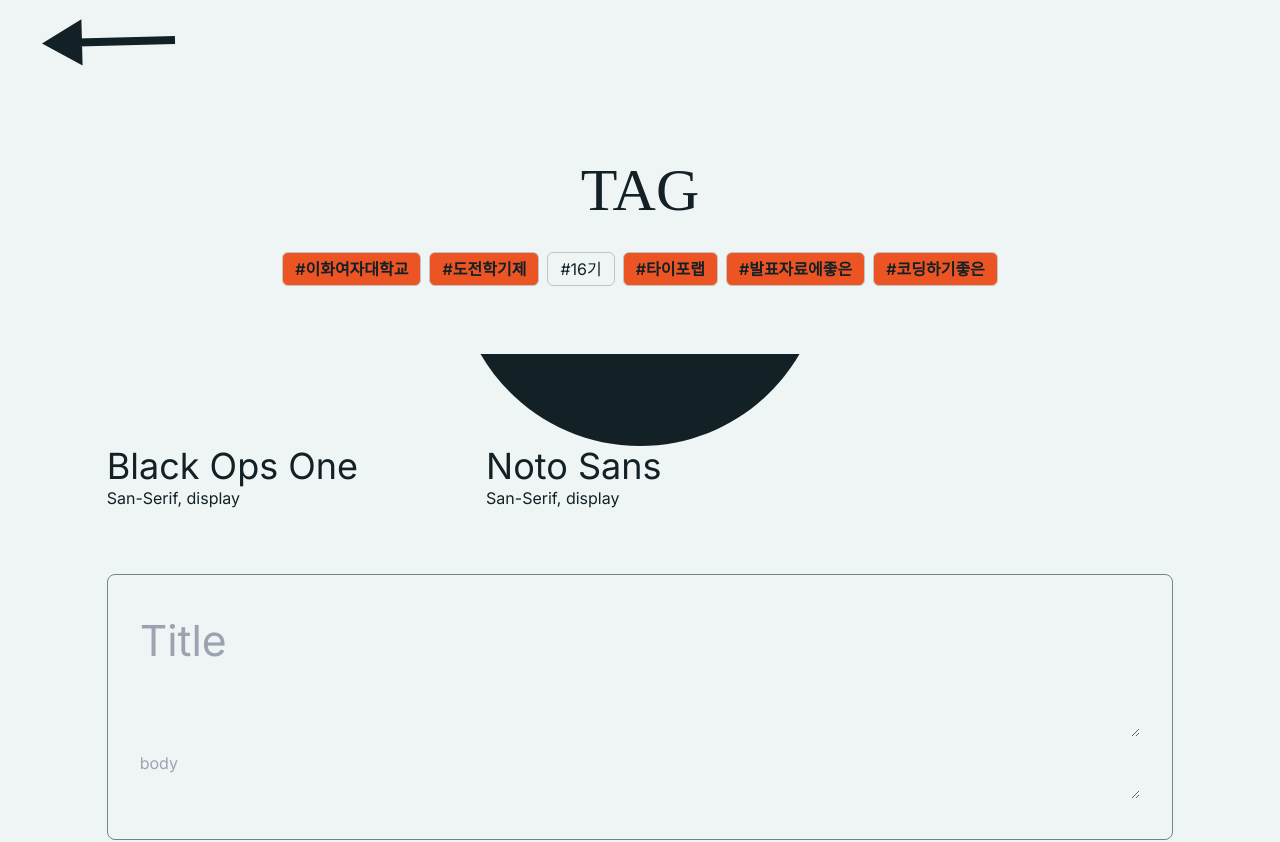
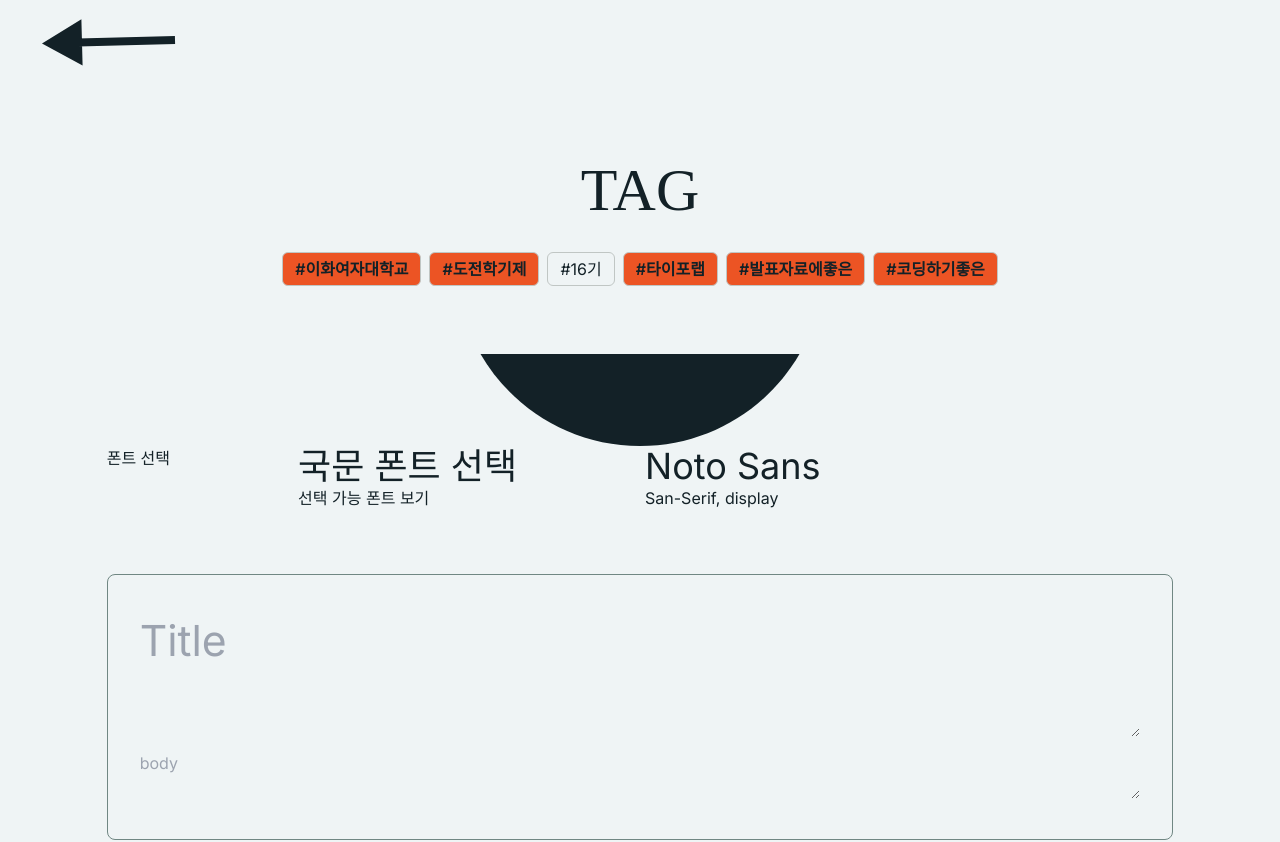
Before and after one commit to wrryu09/TYPOLAB, a Next.js app in the folder typolab/: page /pair in a window 1280 px wide. Shown: the top 842 px of the page. Built offline with nearby package versions, Linux system fonts and the light colour scheme; a web font is replaced by a local one.

Commit message:
✨ 국문 폰트명 리스트 받아오기

```diff
--- a/typolab/src/app/pair/page.tsx
+++ b/typolab/src/app/pair/page.tsx
@@ -8,6 +8,7 @@ import { CheckIco, HatIco, PlusIco } from "../../../public/svgs";
 import FontCard from "@/components/FontCard";
 import FontSetting from "@/containers/search/FontSetting";
 import putFontSetToBox from "@/services/putFontSetToBox";
+import { getKoreanFontList } from "@/services/getKoreanFontList";
 
 type Props = {};
 
@@ -42,6 +43,10 @@ const Pair = (props: Props) => {
     setTagList(tagArr);
   }
 
+  const [koreanFont, setKoreanFont] = useState("none");
+  const [showKoreanFontList, setShowKoreanFontList] = useState(false);
+  const [koreanFontList, setKoreanFontList] = useState([]);
+
   // Is fontSet in box
   const [firstInBox, setFirstInBox] = useState(false);
   const [scndInBox, setScndInBox] = useState(false);
@@ -65,6 +70,20 @@ const Pair = (props: Props) => {
       textareaRef.current.style.height = "0px";
       const scrollHeight = textareaRef.current.scrollHeight;
       textareaRef.current.style.height = scrollHeight + "px";
+    }
+  };
+
+  // koreanFontList가 없을 때만 서버에 국문폰트명리스트요청
+  const saveKoreanFontList = () => {
+    if (koreanFontList.length === 0) {
+      console.log("get korean font list");
+      getKoreanFontList()
+        .then((res) => {
+          setKoreanFontList(res);
+        })
+        .catch((err) => {
+          console.log(err);
+        });
     }
   };
 
@@ -110,11 +129,31 @@ const Pair = (props: Props) => {
 
         {/* font section */}
         <div className="flex self-start gap-32 mb-16">
+          <div className="border-greenGrey">
+            <p>폰트 선택</p>
+            {koreanFontList.map((fontName, idx) => {
+              return <p key={fontName + idx}>{fontName}</p>;
+            })}
+          </div>
           {/* 1st set */}
-          <div className="flex flex-col items-start">
-            <h1 className="text-4xl">Black Ops One</h1>
-            <p>San-Serif, display</p>
-          </div>
+          {koreanFont === "none" ? (
+            <div
+              className="flex flex-col items-start"
+              onClick={() => {
+                setShowKoreanFontList(true);
+                saveKoreanFontList();
+              }}
+            >
+              <h1 className="text-4xl">국문 폰트 선택</h1>
+              <p>선택 가능 폰트 보기</p>
+            </div>
+          ) : (
+            <div className="flex flex-col items-start">
+              <h1 className="text-4xl">Black Ops One</h1>
+              <p>San-Serif, display</p>
+            </div>
+          )}
+
           {/* 2nd set */}
           <div className="flex flex-col items-start">
             <h1 className="text-4xl">Noto Sans</h1>
--- /dev/null
+++ b/typolab/src/services/getKoreanFontList.ts
@@ -0,0 +1,13 @@
+import axios from "axios";
+
+export function getKoreanFontList() {
+  return axios
+    .get(`${process.env.NEXT_PUBLIC_SERVER_URL}fonts/korean`)
+    .then((res) => {
+      return res.data.data;
+    })
+    .catch((err) => {
+      console.log(err);
+      return err;
+    });
+}
```
